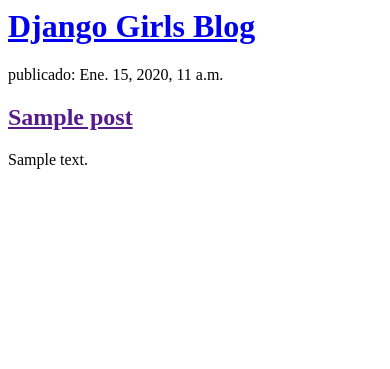
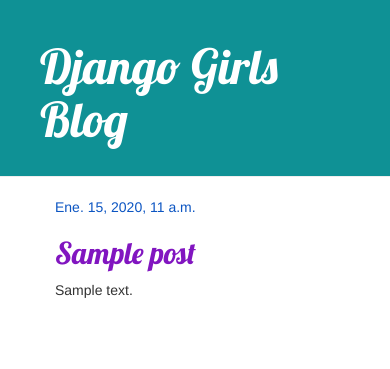
Before and after one commit to SusanVoynich/my-first-blog, a Django app: page / in a window 390 px wide. Shown: the top 369 px of the page. Run offline with Django 3.2, Linux system fonts and the light colour scheme; tables that the repository leaves empty hold one stand-in row (values such as "Sample post"); some libraries are stand-ins or nearby versions.

Commit message:
Agregadas vistas y plantilla, CSS

```diff
--- /dev/null
+++ b/blog/static/css/blog.css
@@ -0,0 +1,56 @@
+.page-header {
+    background-color: #098e92f8;
+    margin-top: 0;
+    padding: 20px 20px 20px 40px;
+}
+
+.page-header h1,
+.page-header h1 a,
+.page-header h1 a:visited,
+.page-header h1 a:active {
+    color: #ffffff;
+    font-size: 36pt;
+    text-decoration: none;
+}
+
+.content {
+    margin-left: 40px;
+}
+
+h1,
+h2,
+h3,
+h4 {
+    font-family: 'Lobster', cursive;
+}
+
+.date {
+    color: #0c55c2;
+}
+
+.save {
+    float: right;
+}
+
+.post-form textarea,
+.post-form input {
+    width: 100%;
+}
+
+.top-menu,
+.top-menu:hover,
+.top-menu:visited {
+    color: #ffffff;
+    float: right;
+    font-size: 26pt;
+    margin-right: 20px;
+}
+
+.post {
+    margin-bottom: 70px;
+}
+
+.post h2 a,
+.post h2 a:visited {
+    color: #8115c0;
+}
--- /dev/null
+++ b/blog/templates/blog/base.html
@@ -0,0 +1,23 @@
+{% load static %}
+<html>
+    <head>
+        <title>Django Girls blog</title>
+        <link rel="stylesheet" href="//maxcdn.bootstrapcdn.com/bootstrap/3.2.0/css/bootstrap.min.css">
+        <link rel="stylesheet" href="//maxcdn.bootstrapcdn.com/bootstrap/3.2.0/css/bootstrap-theme.min.css">
+        <link href='//fonts.googleapis.com/css?family=Lobster&subset=latin,latin-ext' rel='stylesheet' type='text/css'>
+        <link rel="stylesheet" href="{% static 'css/blog.css' %}">
+    </head>
+    <body>
+    <div class="page-header">
+        <h1><a href="/">Django Girls Blog</a></h1>
+    </div>
+    <div class="content container">
+        <div class="row">
+            <div class="col-md-8">
+            {% block content %}
+            {% endblock %}
+            </div>
+        </div>
+    </div>
+</body>
+</html>
--- a/blog/templates/blog/post_list.html
+++ b/blog/templates/blog/post_list.html
@@ -1,18 +1,13 @@
-<html>
-    <head>
-        <title>Django Girls blog</title>
-    </head>
-    <body>
-        <div>
-            <h1><a href="/">Django Girls Blog</a></h1>
+{% extends 'blog/base.html' %}
+
+{% block content %}
+    {% for post in posts %}
+        <div class="post">
+            <div class="date">
+                {{ post.published_date }}
+            </div>
+            <h2><a href="{% url 'post_detail' pk=post.pk %}">{{ post.title }}</a></h2>
+            <p>{{ post.text|linebreaksbr }}</p>
         </div>
-
-        {% for post in posts %}
-            <div>
-                <p> publicado: {{ post.published_date }}</p>
-                <h2><a href="">{{ post.title }}</a></h2>
-                <p>{{ post.text|linebreaksbr }}</p>
-            </div>
-        {% endfor %}
-    </body>
-</html
+    {% endfor %}
+{% endblock %}
--- a/blog/urls.py
+++ b/blog/urls.py
@@ -3,4 +3,5 @@
 
 urlpatterns = [
     path('', views.post_list, name='post_list'),
+    path('post/<int:pk>/', views.post_detail, name='post_detail'),
 ]
--- a/blog/views.py
+++ b/blog/views.py
@@ -1,8 +1,13 @@
 from django.shortcuts import render
 from django.utils import timezone
 from .models import Post
+from django.shortcuts import render, get_object_or_404
 
 # Create your views here.
 def post_list(request):
     posts = Post.objects.filter(published_date__lte=timezone.now()).order_by('published_date')
     return render(request, 'blog/post_list.html', {'posts': posts})
+
+def post_detail(request, pk):
+    post = get_object_or_404(Post, pk=pk)
+    return render(request, 'blog/post_detail.html', {'post': post})
```
Also changed, not shown: blog/templates/blog/post_detail.html (added, +13 -0 lines).
